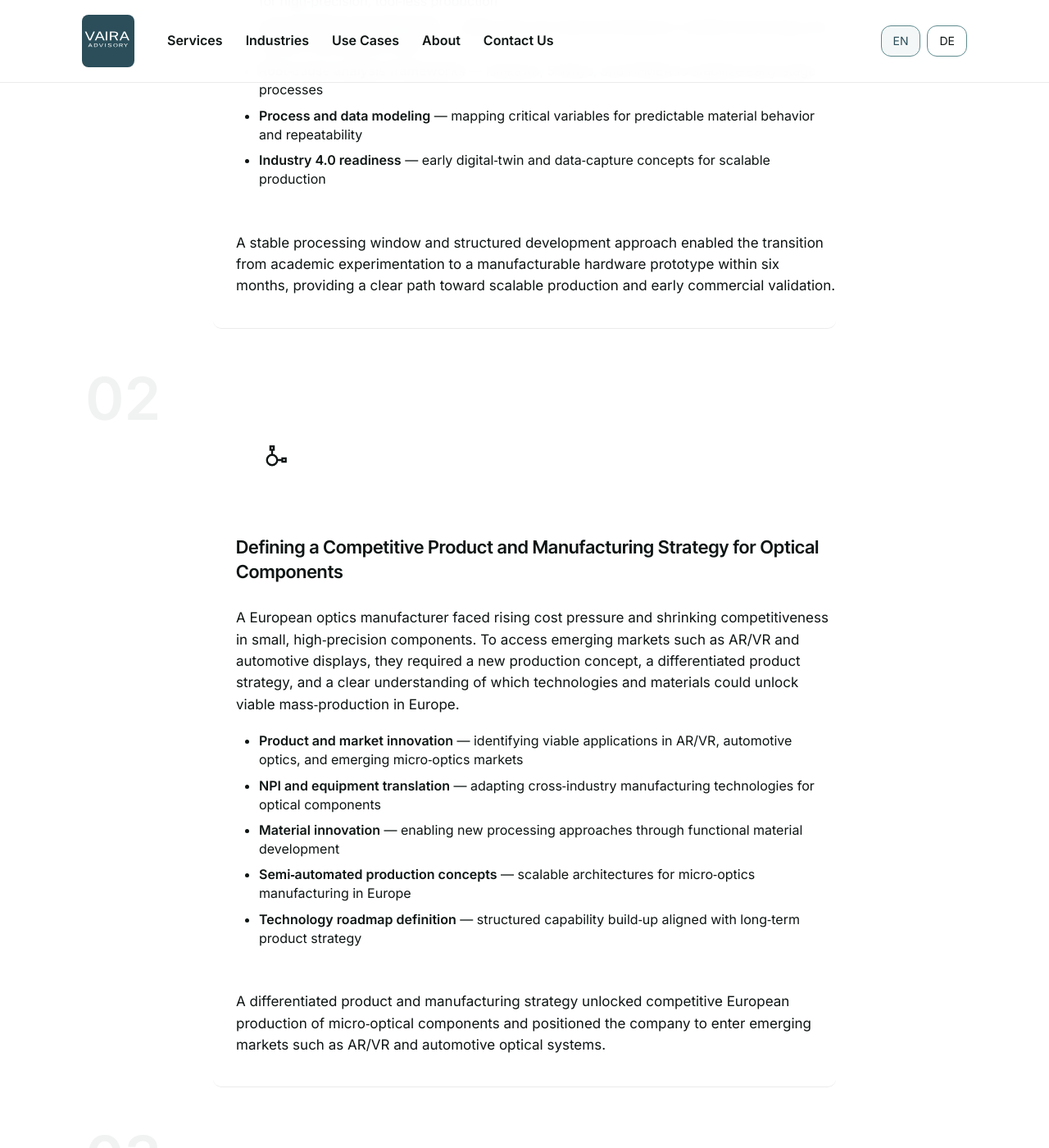
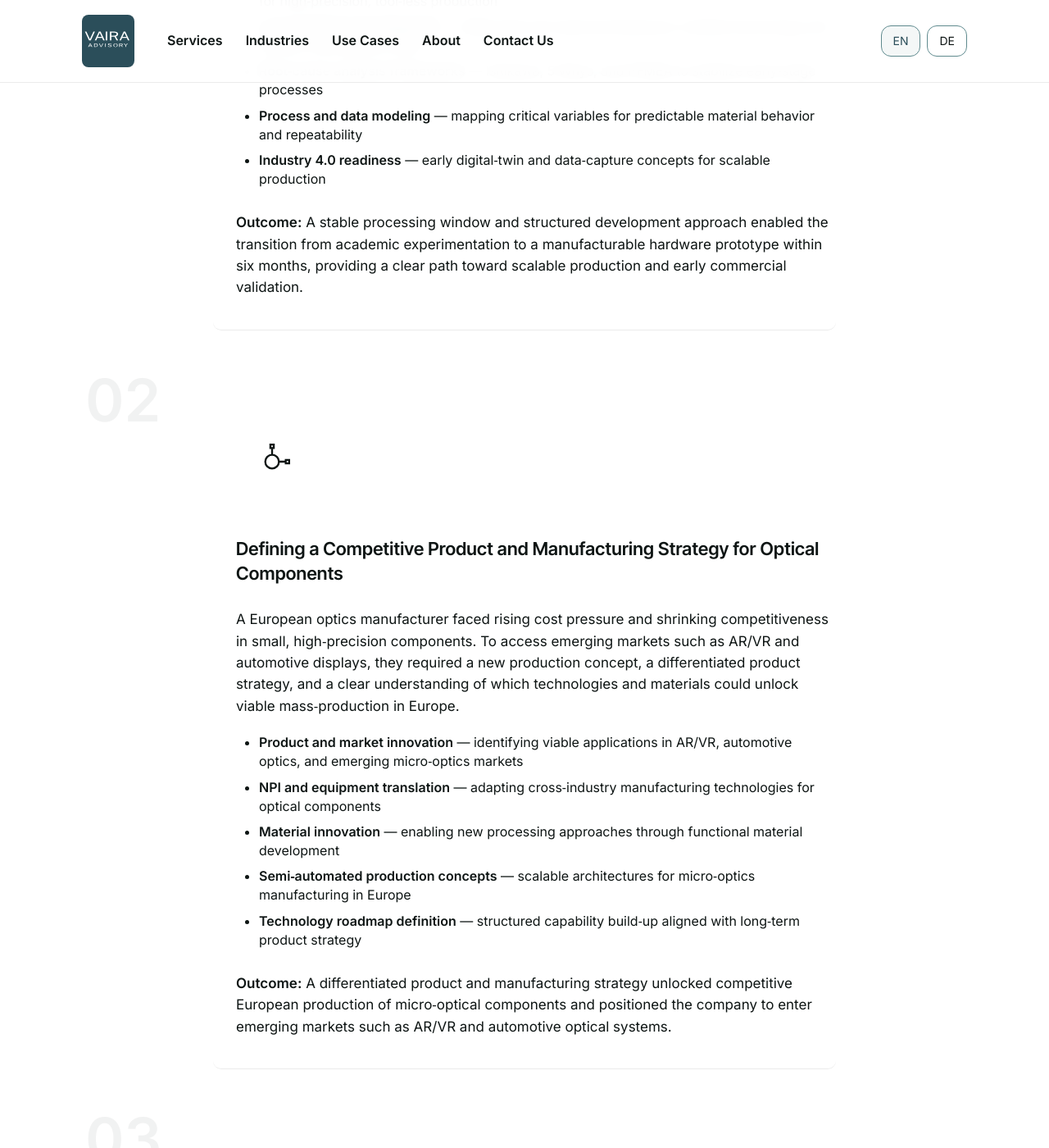
Before and after one commit to raphaelheeb/vaira-advisory, a Jekyll site: the page built from use-cases/index.html, in a window 1280 px wide and 1400 px high, scrolled down 1577 px. Shown: the whole window at 82% size. Built offline with Jekyll 4.4.1, drawn with Linux system fonts in a browser that asks for light colours; some of the changed text lies outside the part shown.

Commit message:
Update index.html

```diff
--- a/use-cases/index.html
+++ b/use-cases/index.html
@@ -19,7 +19,6 @@
   </div>
 
   <div class="cad-hero-shape" style="top:-60px; left:-120px; position:absolute; opacity: 0.18">
-    <!-- unchanged SVG -->
     <svg width="420" height="420" viewBox="0 0 420 420" fill="none" xmlns="http://www.w3.org/2000/svg">
       <defs>
         <linearGradient id="radialFade" x1="210" y1="210" x2="400" y2="210" gradientUnits="userSpaceOnUse">
@@ -71,7 +70,6 @@
 
       <div class="split-right">
         <div class="illustration-wrapper">
-          <!-- unchanged illustration -->
           <svg viewBox="0 0 200 200">
             <circle cx="100" cy="100" r="80" stroke="#5F8A8E" stroke-width="3" fill="none"/>
             <rect x="60" y="60" width="80" height="20" fill="#C9DCDC"/>
@@ -90,7 +88,7 @@
 <section class="section section--lighter use-cases-selected">
   <div class="content-wrapper wrapper--narrow">
 
-    <h2 class="section-title section-title--usecases-list">
+    <h2 class="section-title section-title--usecases-list" style="margin-bottom: 64px;">
       Selected Use Cases
     </h2>
 
@@ -99,10 +97,10 @@
       <div class="usecase-block">
 
         <div class="micro-illustration-tile">
-          <svg width="32" height="32" viewBox="0 0 48 48" fill="none">
-            <rect x="10" y="12" width="20" height="4" stroke="currentColor" stroke-width="2" rx="1"/>
-            <rect x="12" y="20" width="24" height="4" stroke="currentColor" stroke-width="2" rx="1"/>
-            <rect x="14" y="28" width="26" height="4" stroke="currentColor" stroke-width="2" rx="1"/>
+          <svg width="64" height="64" viewBox="0 0 48 48" fill="none">
+            <rect x="8" y="10" width="28" height="4" rx="1" stroke="currentColor" stroke-width="2.5"/>
+            <rect x="10" y="20" width="26" height="4" rx="1" stroke="currentColor" stroke-width="2.5"/>
+            <rect x="12" y="30" width="24" height="4" rx="1" stroke="currentColor" stroke-width="2.5"/>
           </svg>
         </div>
 
@@ -119,8 +117,7 @@
           <li><strong>Industry 4.0 readiness</strong> — early digital‑twin and data‑capture concepts for scalable production</li>
         </ul>
 
-    <span class="usecase-outcome-label">Outcome</span>
-    <p>A stable processing window and structured development approach enabled the transition from academic experimentation to a manufacturable hardware prototype within six months, providing a clear path toward scalable production and early commercial validation.</p>
+        <p><strong>Outcome:</strong> A stable processing window and structured development approach enabled the transition from academic experimentation to a manufacturable hardware prototype within six months, providing a clear path toward scalable production and early commercial validation.</p>
 
       </div>
     </div>
@@ -130,12 +127,12 @@
       <div class="usecase-block">
 
         <div class="micro-illustration-tile">
-          <svg width="32" height="32" viewBox="0 0 48 48" fill="none">
-            <circle cx="24" cy="24" r="6" stroke="currentColor" stroke-width="2"/>
-            <line x1="30" y1="24" x2="36" y2="24" stroke="currentColor" stroke-width="2"/>
-            <rect x="36" y="22" width="4" height="4" stroke="currentColor" stroke-width="2"/>
-            <line x1="24" y1="18" x2="24" y2="12" stroke="currentColor" stroke-width="2"/>
-            <rect x="22" y="8" width="4" height="4" stroke="currentColor" stroke-width="2"/>
+          <svg width="64" height="64" viewBox="0 0 48 48" fill="none">
+            <circle cx="24" cy="24" r="8" stroke="currentColor" stroke-width="2.75"/>
+            <line x1="32" y1="24" x2="40" y2="24" stroke="currentColor" stroke-width="2.75"/>
+            <rect x="40" y="22" width="4" height="4" stroke="currentColor" stroke-width="2.75"/>
+            <line x1="24" y1="16" x2="24" y2="8" stroke="currentColor" stroke-width="2.75"/>
+            <rect x="22" y="4" width="4" height="4" stroke="currentColor" stroke-width="2.75"/>
           </svg>
         </div>
 
@@ -152,8 +149,7 @@
           <li><strong>Technology roadmap definition</strong> — structured capability build‑up aligned with long‑term product strategy</li>
         </ul>
 
-    <span class="usecase-outcome-label">Outcome</span>
-    <p>A differentiated product and manufacturing strategy unlocked competitive European production of micro‑optical components and positioned the company to enter emerging markets such as AR/VR and automotive optical systems.</p>
+        <p><strong>Outcome:</strong> A differentiated product and manufacturing strategy unlocked competitive European production of micro‑optical components and positioned the company to enter emerging markets such as AR/VR and automotive optical systems.</p>
 
       </div>
     </div>
@@ -163,17 +159,17 @@
       <div class="usecase-block">
 
         <div class="micro-illustration-tile">
-          <svg width="32" height="32" viewBox="0 0 48 48" fill="none">
-            <rect x="12" y="12" width="6" height="6" stroke="currentColor" stroke-width="2"/>
-            <rect x="21" y="12" width="6" height="6" stroke="currentColor" stroke-width="2"/>
-            <rect x="30" y="12" width="6" height="6" stroke="currentColor" stroke-width="2"/>
-            <rect x="12" y="21" width="6" height="6" stroke="currentColor" stroke-width="2"/>
-            <rect x="21" y="21" width="6" height="6" stroke="currentColor" stroke-width="2"/>
-            <line x1="21" y1="21" x2="27" y2="27" stroke="currentColor" stroke-width="2"/>
-            <rect x="30" y="21" width="6" height="6" stroke="currentColor" stroke-width="2"/>
-            <rect x="12" y="30" width="6" height="6" stroke="currentColor" stroke-width="2"/>
-            <rect x="21" y="30" width="6" height="6" stroke="currentColor" stroke-width="2"/>
-            <rect x="30" y="30" width="6" height="6" stroke="currentColor" stroke-width="2"/>
+          <svg width="64" height="64" viewBox="0 0 48 48" fill="none">
+            <rect x="10" y="10" width="8" height="8" stroke="currentColor" stroke-width="2.5"/>
+            <rect x="20" y="10" width="8" height="8" stroke="currentColor" stroke-width="2.5"/>
+            <rect x="30" y="10" width="8" height="8" stroke="currentColor" stroke-width="2.5"/>
+            <rect x="10" y="20" width="8" height="8" stroke="currentColor" stroke-width="2.5"/>
+            <rect x="20" y="20" width="8" height="8" stroke="currentColor" stroke-width="2.5"/>
+            <line x1="20" y1="20" x2="28" y2="28" stroke="currentColor" stroke-width="2.5"/>
+            <rect x="30" y="20" width="8" height="8" stroke="currentColor" stroke-width="2.5"/>
+            <rect x="10" y="30" width="8" height="8" stroke="currentColor" stroke-width="2.5"/>
+            <rect x="20" y="30" width="8" height="8" stroke="currentColor" stroke-width="2.5"/>
+            <rect x="30" y="30" width="8" height="8" stroke="currentColor" stroke-width="2.5"/>
           </svg>
         </div>
 
@@ -190,8 +186,7 @@
           <li><strong>Capability transfer</strong> — training and documentation to embed new production knowledge in the client team</li>
         </ul>
 
-    <span class="usecase-outcome-label">Outcome</span>
-    <p>A fully integrated automation concept reduced manual handling by 90%, improved yield stability, and lowered cost per part by more than 70%, enabling predictable high‑precision throughput at scale.</p>
+        <p><strong>Outcome:</strong> A fully integrated automation concept reduced manual handling by 90%, improved yield stability, and lowered cost per part by more than 70%, enabling predictable high‑precision throughput at scale.</p>
 
       </div>
     </div>
@@ -201,11 +196,11 @@
       <div class="usecase-block">
 
         <div class="micro-illustration-tile">
-          <svg width="32" height="32" viewBox="0 0 48 48" fill="none">
-            <circle cx="14" cy="24" r="5" stroke="currentColor" stroke-width="2"/>
-            <circle cx="34" cy="24" r="5" stroke="currentColor" stroke-width="2"/>
-            <line x1="19" y1="24" x2="29" y2="24" stroke="currentColor" stroke-width="2"/>
-            <path d="M20 18 L24 14 L28 18" stroke="currentColor" stroke-width="2" fill="none"/>
+          <svg width="64" height="64" viewBox="0 0 48 48" fill="none">
+            <circle cx="14" cy="24" r="7" stroke="currentColor" stroke-width="2.75"/>
+            <circle cx="34" cy="24" r="7" stroke="currentColor" stroke-width="2.75"/>
+            <line x1="21" y1="24" x2="27" y2="24" stroke="currentColor" stroke-width="2.75"/>
+            <path d="M20 16 L24 12 L28 16" stroke="currentColor" stroke-width="2.75" fill="none"/>
           </svg>
         </div>
 
@@ -222,8 +217,7 @@
           <li><strong>Decision support</strong> — clear scorecards for investment committees to compare targets consistently</li>
         </ul>
 
-    <span class="usecase-outcome-label">Outcome</span>
-    <p>A structured, technology‑driven assessment produced clear scorecards comparing industrial M&A targets, enabling confident investment decisions based on technological maturity, innovation potential, and long‑term scalability.</p>
+        <p><strong>Outcome:</strong> A structured, technology‑driven assessment produced clear scorecards comparing industrial M&A targets, enabling confident investment decisions based on technological maturity, innovation potential, and long‑term scalability.</p>
 
       </div>
     </div>
```
Lines whose indentation alone changed are shown as unchanged.
